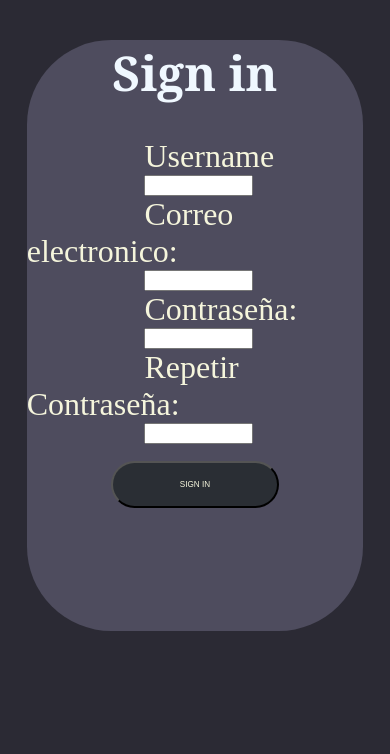
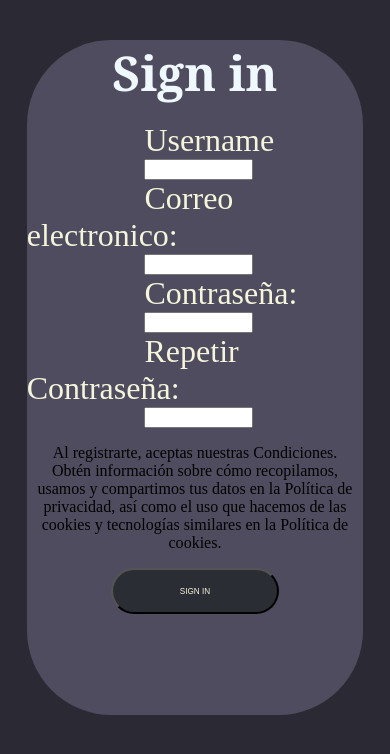
Before and after one commit to jaes04/ltep, a PHP site: page /page/signin.php in a window 390 px wide. Shown: the top 754 px of the page. Run offline with PHP 8.4, Linux system fonts and the light colour scheme.

Commit message:
css sign in+ legal advice

```diff
--- a/css/signinstyle.css
+++ b/css/signinstyle.css
@@ -20,9 +20,15 @@ body{
 
 
 }
+.innerbox p{
+    text-align: center;
+    margin-left: 30%;
+    margin-right: 30%;
+    font-size: 0.8vw;
+}
 
 .innerbox h2{
-    margin-bottom: 10%;
+    margin-bottom: 5%;
 }
 
 /*forms*/
@@ -51,7 +57,7 @@ button{
     float: right;
     margin-right: 35%;
     background-color: #2a2e34;
-    margin-top:5%;
+    margin-top:0%;
     padding: 5%;
     border-radius: 3rem;
     color: beige;
@@ -93,7 +99,7 @@ button{
 @media only screen and (max-width: 768px) {
     .innerbox {
         width: 90%;
-        height: 70vh;
+        height: 80vh;
         margin-left: 5%; /* Adjust margin as needed */
     }
 
@@ -118,4 +124,10 @@ button{
         width: 50%;
         margin-right: 25%;
     }
+
+    .innerbox p{
+        font-size: 1.9vh;
+        margin-left: 3%;
+        margin-right: 3%;
+    }
 }
--- a/page/signin.php
+++ b/page/signin.php
@@ -56,9 +56,11 @@
             <input type="password" id="password2" name="password2">
 
             <br>
-
+            <p>Al registrarte, aceptas nuestras Condiciones. Obtén información sobre cómo recopilamos, usamos y compartimos tus datos en la Política de privacidad, así como el uso que hacemos de las cookies y tecnologías similares en la Política de cookies.</p>
             <button type="submit">Sign in</button>
         </form>
+
+
 
 
     </div>
```
